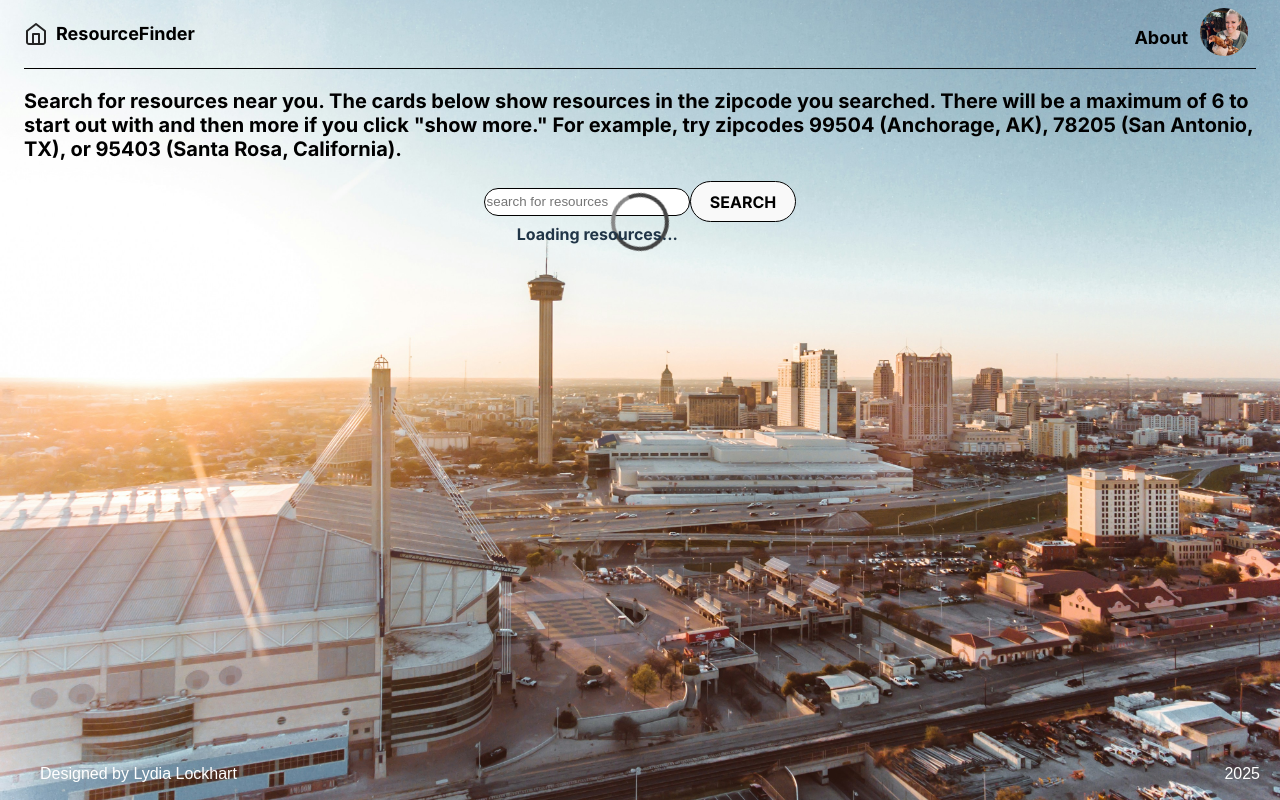
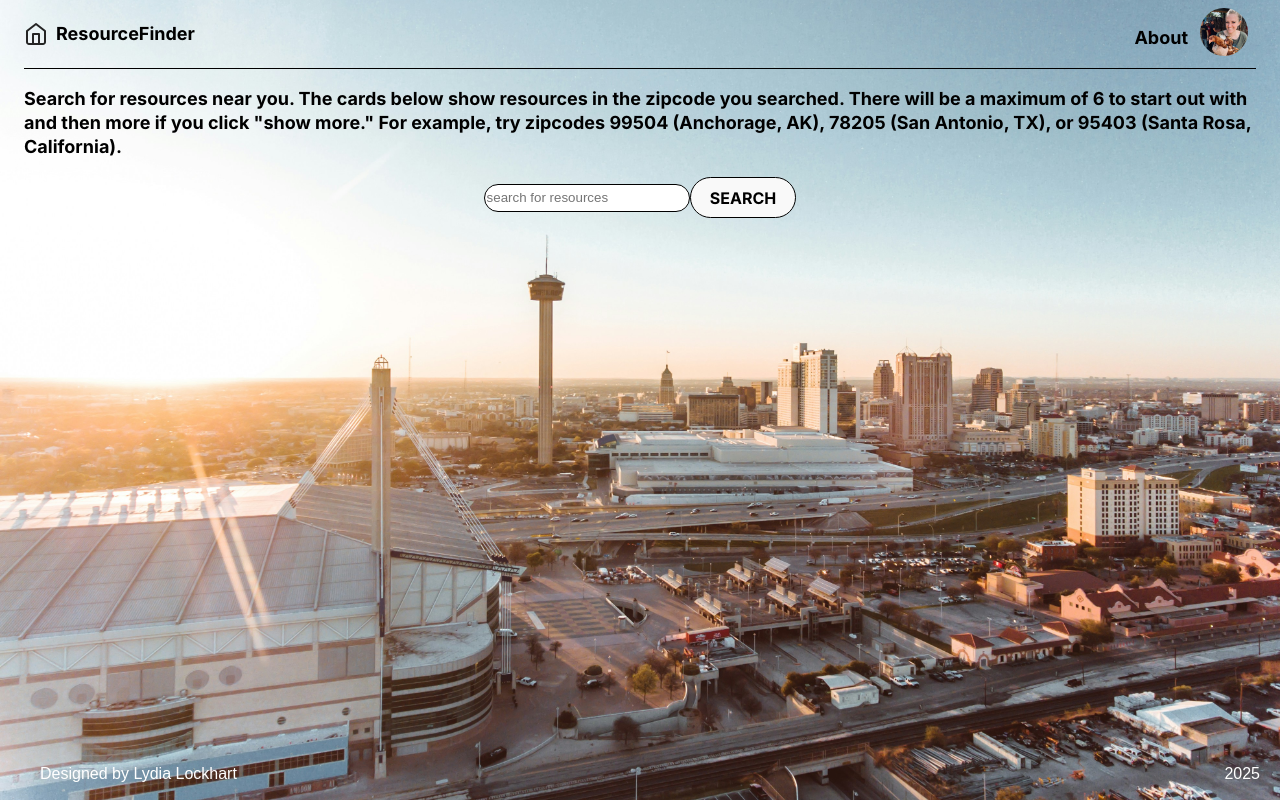
Before and after one commit to lydiacodes04/final-project, a React (Vite) app in the folder hello-vite/: page / in a window 1280 px wide. Built offline with nearby package versions, Linux system fonts and the light colour scheme.

Commit message:
set up Preloader

```diff
--- a/hello-vite/src/components/App/App.jsx
+++ b/hello-vite/src/components/App/App.jsx
@@ -12,20 +12,35 @@ function App() {
 
   const [inputValue, setInputValue] = useState("");
 
+  const [loadingStatus, setLoadingStatus] = useState(false);
+
+  const [nothingFoundStatus, setNothingFoundStatus] = useState(false);
+
   const handleInputChange = (event) => {
     setInputValue(event.target.value);
   };
 
+  function handleNothingFoundStatus(result) {
+    const number = result.length;
+    if (number === 0) {
+      return setNothingFoundStatus(true);
+    }
+    return setNothingFoundStatus(false);
+  }
+
   const onZipSubmit = (e) => {
     e.preventDefault();
     console.log("Searching for zip:", inputValue);
+    setLoadingStatus(true);
     getYouthPrograms(inputValue)
       .then((data) => {
         const result = data.YouthProgramList.filter(
           (program) => program.Zip === inputValue
         );
+        console.log(result);
         setResourceData(result);
-        console.log(result);
+        handleNothingFoundStatus(result);
+        setLoadingStatus(false);
       })
       .catch((err) => console.error("Error setting data:", err));
   };
@@ -42,6 +57,8 @@ function App() {
                 resource={resource}
                 onZipSubmit={onZipSubmit}
                 handleInputChange={handleInputChange}
+                loadingStatus={loadingStatus}
+                nothingFoundStatus={nothingFoundStatus}
               />
             }
           />
--- a/hello-vite/src/components/Main/Main.css
+++ b/hello-vite/src/components/Main/Main.css
@@ -1,6 +1,5 @@
 .search__text {
-  font-size: 20px;
-
+  font-size: 18px;
   line-height: 24px;
   text-align: left;
   color: #000;
--- a/hello-vite/src/components/Main/Main.jsx
+++ b/hello-vite/src/components/Main/Main.jsx
@@ -3,7 +3,14 @@ import ResourceCard from "../ResourceCard/ResourceCard";
 import SearchForm from "../SearchForm/SearchForm";
 import Preloader from "../Preloader/Preloader";
 
-function Main({ resource, onZipSubmit, handleInputChange, inputValue }) {
+function Main({
+  resource,
+  onZipSubmit,
+  handleInputChange,
+  inputValue,
+  loadingStatus,
+  nothingFoundStatus,
+}) {
   return (
     <main>
       <section className="search">
@@ -20,7 +27,7 @@ function Main({ resource, onZipSubmit, handleInputChange, inputValue }) {
         handleInputChange={handleInputChange}
         inputValue={inputValue}
       />
-      <Preloader />
+      <Preloader loading={loadingStatus} nothingFound={nothingFoundStatus} />
       <div className="search_results">
         {resource.map((singleResource) => {
           return (
--- a/hello-vite/src/components/Preloader/Preloader.css
+++ b/hello-vite/src/components/Preloader/Preloader.css
@@ -1,5 +1,7 @@
 .circle {
   position: relative;
+  top: 50px;
+  right: 16px;
 }
 .circle-preloader {
   display: block;
@@ -17,25 +19,36 @@
   animation: spin 0.75s infinite linear;
 }
 
+.circle-preloader__hidden {
+  visibility: hidden;
+}
+
 .circle-preloader__loading {
   position: absolute;
-  top: 80%;
-  left: 40%;
+  top: 200%;
+  left: 30%;
+  background-color: #fff;
+  color: #000;
+  padding: 4px;
+  border-radius: 30px;
 }
-/* .circle-preloader__nothing {
-  position: absolute;
-  top: 0;
-  left: 2;
-  right: 0;
-  bottom: 2;
-} */
-
-/* .circle_preloader-loading {
+.circle-preloader__loading-hidden {
   visibility: hidden;
 }
-.circle_preloader-nothing {
+
+.circle-preloader__nothing {
+  position: absolute;
+  top: 200%;
+  left: 30%;
+  background-color: #fff;
+  color: #000;
+  padding: 4px;
+  border-radius: 30px;
+}
+
+.circle-preloader__nothing-hidden {
   visibility: hidden;
-} */
+}
 
 @keyframes spin {
   100% {
--- a/hello-vite/src/components/Preloader/Preloader.jsx
+++ b/hello-vite/src/components/Preloader/Preloader.jsx
@@ -1,13 +1,30 @@
 import "./Preloader.css";
 
-function Preloader({}) {
+function Preloader({ loading, nothingFound }) {
   return (
     <div className="circle">
-      <div className="circle-preloader"></div>
-      <div className="circle-preloader__loading">Loading resources...</div>
-      {/* <div className="circle-preloader__nothing">
+      <div
+        className={loading ? "circle-preloader" : "circle-preloader__hidden"}
+      ></div>
+      <div
+        className={
+          loading
+            ? "circle-preloader__loading"
+            : "circle-preloader__loading-hidden"
+        }
+      >
+        Loading resources...
+      </div>
+      {/* <div className={"circle-preloader__loading"}>Loading resources...</div> */}
+      <div
+        className={
+          nothingFound
+            ? "circle-preloader__nothing"
+            : "circle-preloader__nothing-hidden"
+        }
+      >
         Nothing found for this zipcode.
-      </div> */}
+      </div>
     </div>
   );
 }
--- a/hello-vite/src/index.css
+++ b/hello-vite/src/index.css
@@ -70,7 +70,7 @@ button:focus-visible {
 @font-face {
   font-family: "Inter Bold";
   src: local("Inter Bold"),
-    url("./fonts/Inter-VariableFont_opsz\,wght.ttf") format("truetype");
+    url("./fonts/Inter_18pt-Black.ttf") format("truetype");
   font-weight: bold;
   font-style: normal;
 }
```
